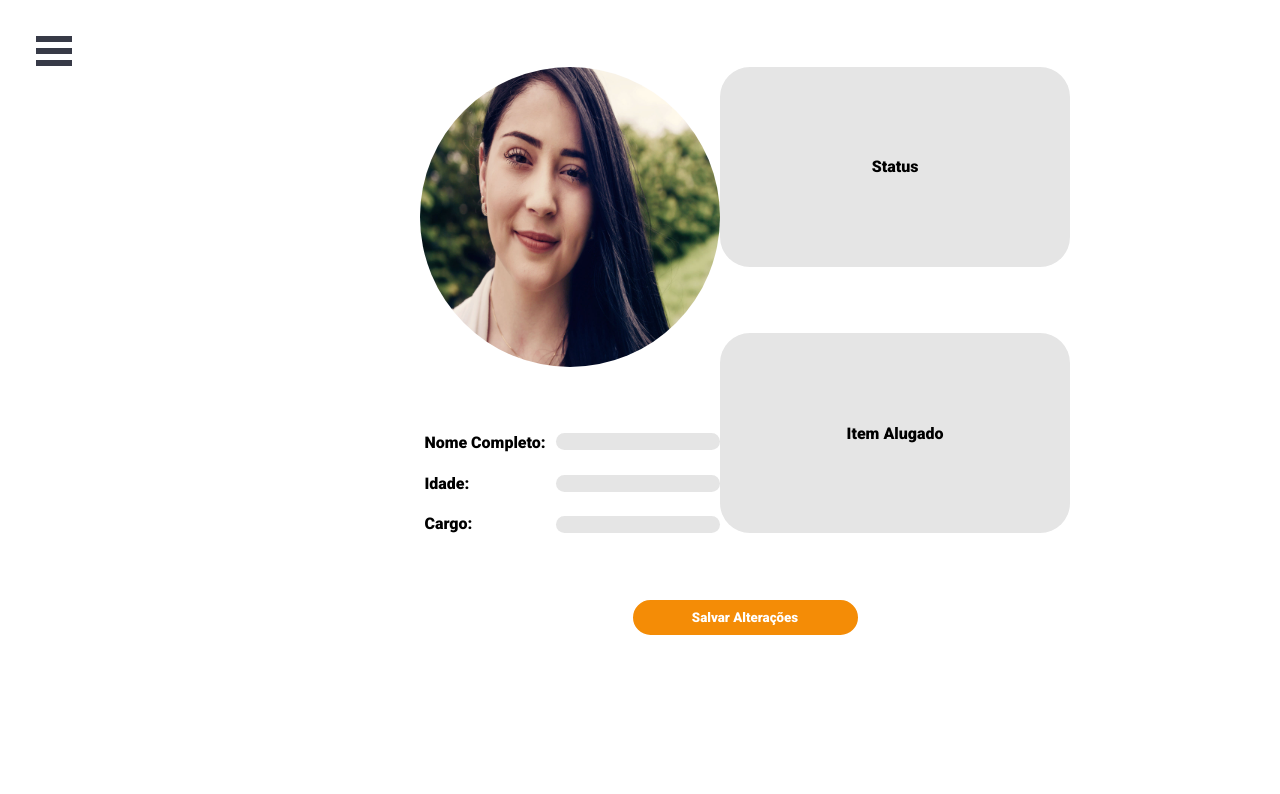
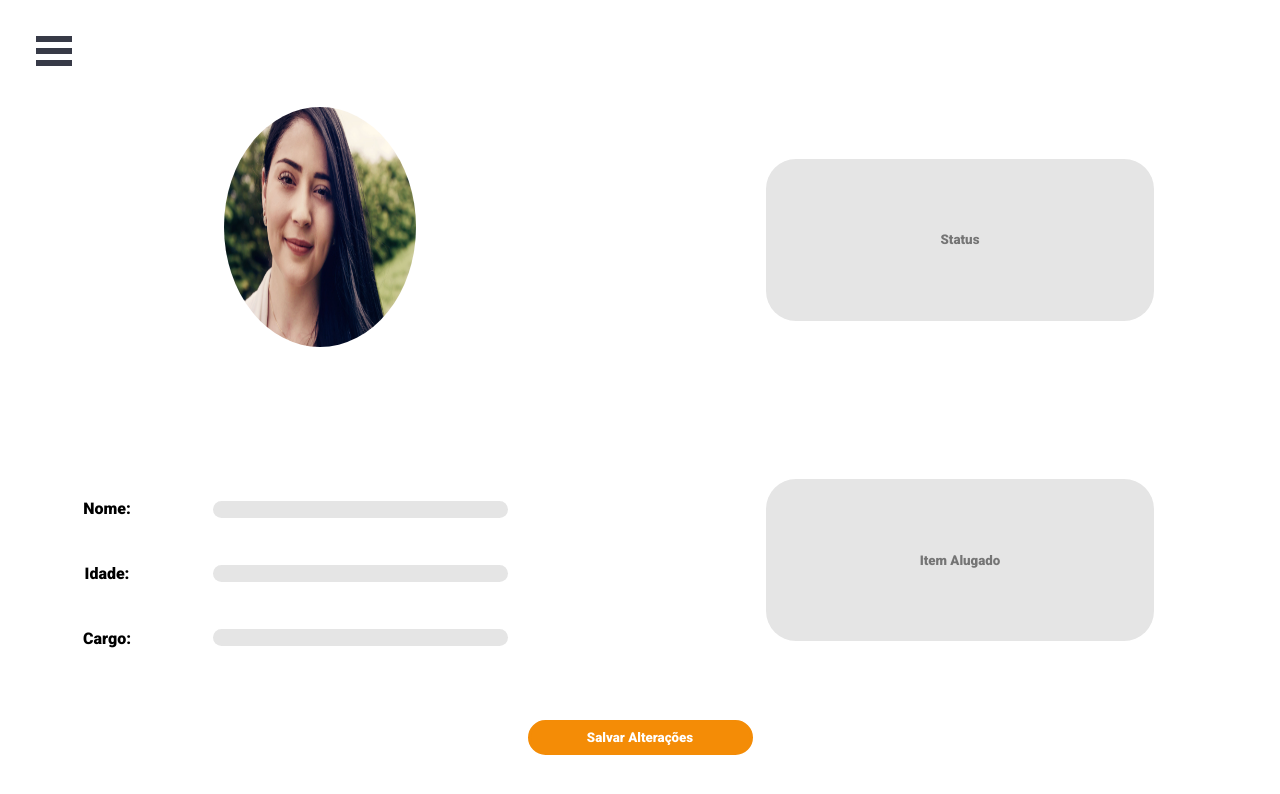
Before and after one commit to Buraym/jaguar, a React (Create React App) app: page /editar_perfil in a window 1280 px wide. Shown: the top 794 px of the page. Built offline with nearby package versions, Linux system fonts and the light colour scheme.

Commit message:
primeiro ajustes geral antes da criacao da pagina contabilidade

```diff
--- a/src/components/Notificacao.jsx
+++ b/src/components/Notificacao.jsx
@@ -15,7 +15,7 @@ function Notificacao(props) {
                     <label> { props.titulo } </label>
                     <label> { data_atual } </label>
                 </div>
-                <div className="caixa-notificacao-topico">
+                <div className="caixa-notificacao-texto">
                     <p className="input-descricao"> { props.descricao}</p>
                 </div>
             </div>
--- a/src/datafuncionarios.json
+++ b/src/datafuncionarios.json
@@ -1,56 +1,68 @@
 [
     {
         "id":"0001",
-        "nome":"Samantha",
-        "sobrenome":"Barbosa",
+        "nome":"Samantha Barbosa",
         "cargo":"Sindica",
         "escala":"Diurno",
         "salario":"3500",
-        "status":"empregado"
+        "status":"empregado",
+        "pendencias":false,
+        "ferias":"ativa",
+        "decimoterceiro":"ativo"
     },
     {
         "id":"0002",
-        "nome":"Sergio",
-        "sobrenome":"Cabral",
+        "nome":"Sergio Cabral",
         "cargo":"Contabilidade",
         "escala":"estagiario",
         "salario":"3250",
-        "status":"empregado"
+        "status":"empregado",
+        "pendencias":false,
+        "ferias":"ativa",
+        "decimoterceiro":"ativo"
     },
     {
         "id":"0003",
-        "nome":"Maria",
-        "sobrenome":"Helena",
+        "nome":"Maria Helena",
         "cargo":"Gerente",
         "escala":"Noturno",
         "salario":"3300",
-        "status":"empregado"
+        "status":"empregado",
+        "pendencias":"inativas",
+        "ferias":"ativa",
+        "decimoterceiro":"ativo"
     },
     {
         "id":"0004",
-        "nome":"Otavio",
-        "sobrenome":"Sandiego",
+        "nome":"Otavio Sandiego",
         "cargo":"Socio",
         "escala":"Diurno",
         "salario":"5500",
-        "status":"empregado"
+        "status":"empregado",
+        "pendencias":false,
+        "ferias":"ativa",
+        "decimoterceiro":"ativo"
     },
     {
         "id":"0005",
-        "nome":"Felipe",
-        "sobrenome":"Chaves",
+        "nome":"Felipe Chaves",
         "cargo":"Arquiteto",
         "escala":"Diurno",
         "salario":"3000",
-        "status":"empregado"
+        "status":"empregado",
+        "pendencias":false,
+        "ferias":"ativa",
+        "decimoterceiro":"ativo"
     },
     {
         "id":"0006",
-        "nome":"Suzana",
-        "sobrenome":"Pires",
+        "nome":"Suzana Pires",
         "cargo":"Porteira",
         "escala":"Noturno",
         "salario":"3000",
-        "status":"empregado"
+        "status":"empregado",
+        "pendencias":false,
+        "ferias":"ativa",
+        "decimoterceiro":"ativo"
     }
 ]
--- a/src/pages/EditarPerfil.jsx
+++ b/src/pages/EditarPerfil.jsx
@@ -15,10 +15,10 @@ function EditarPerfil(){
             <div className="conteudo-editar-perfil">
                 <div className="camada1">
                     <div className="coluna1">
-                        <img className="foto-perfil" src={ImagemPerfilExemplo} alt="Foto de Perfil"/>
+                        <img className="foto-de-perfil" src={ImagemPerfilExemplo} alt="Foto de Perfil"/>
                         <div className="dados">
                             <div className="caixa-identidade">
-                                <label className="nome"> Nome Completo: </label>
+                                <label className="nome"> Nome: </label>
                                 <label className="idade"> Idade: </label>
                                 <label className="cargo"> Cargo: </label>
                             </div>
@@ -30,12 +30,8 @@ function EditarPerfil(){
                         </div>
                     </div>
                     <div className="coluna2">
-                        <div className="caixa-status">
-                            <label> Status </label>
-                        </div>
-                        <div className="caixa-alugado">
-                            <label> Item Alugado </label>
-                        </div>
+                        <input className="caixa-perfil-input" type="text" placeholder="Status"/>
+                        <input className="caixa-perfil-input" type="text" placeholder="Item Alugado"/>
                     </div>
                 </div>
                 <div className="camada2ep">
--- a/src/pages/Login.jsx
+++ b/src/pages/Login.jsx
@@ -15,15 +15,16 @@ function Login() {
 
     return (
 
-        <div className="fundo">
+        <div className="conteudo-login">
 
             <div className="caixalogo">
 
-                <img src={FotoLogo} alt="foto logo" />
+                <img className="logo" src={FotoLogo} alt="foto logo" />
 
             </div>
 
             <div>
+                <div className="conteudo-input-login">
                     <form>
                         <div className="Caixa">
                             <label className="tag"> Login: </label>
@@ -34,6 +35,7 @@ function Login() {
                             <input type="text" className="caixa_tag_input"/>
                         </div>
                     </form>
+                </div>
                 <div className="Caixa_lembrar">
                     <Checkbox
                         checked={checked}
--- a/src/pages/Perfil.jsx
+++ b/src/pages/Perfil.jsx
@@ -14,18 +14,18 @@ function Perfil(){
             </div>
             <div className="conteudo-perfil">
                 <div className="coluna1">
-                    <img className="foto-perfil" src={ImagemPerfilExemplo} alt="Foto de Perfil"/>
+                    <img className="foto-de-perfil" src={ImagemPerfilExemplo} alt="Foto de Perfil"/>
                     <div className="dados-perfil">
-                        <label className="nome"> Nome Completo </label>
+                        <label className="nome"> Nome </label>
                         <label className="idade"> Idade </label>
                         <label className="status"> Morador </label>
                     </div>
                 </div>
                 <div className="coluna2">
-                    <div className="caixa-status">
+                    <div className="caixa-perfil-1">
                         <label> Status </label>
                     </div>
-                    <div className="caixa-alugado">
+                    <div className="caixa-perfil-1">
                         <label> Item Alugado </label>
                     </div>
                     <Link to="/editar_perfil">
--- a/src/styles/contabilidadestyle.css
+++ b/src/styles/contabilidadestyle.css
@@ -1,6 +1,7 @@
 .conteudo-contabilidade{
     display: flex;
-    width:stretch;
+    height:stretch;
+    width:100vw;
 
     justify-content: center;
     align-items: center;
--- a/src/styles/editarperfilstyle.css
+++ b/src/styles/editarperfilstyle.css
@@ -17,8 +17,8 @@
 
 .camada1{
     display:flex;
-    width:stretch;
-    height:stretch;
+    width:100vw;
+    height:90vh;
 
     justify-content:space-evenly;
     flex-direction: row;
@@ -30,6 +30,8 @@
     width: 30%;
 
     justify-content: space-evenly;
+    align-items: center;
+    align-content: center;
     flex-direction: column;
 }
 
@@ -41,38 +43,56 @@
 
 .dados{
     display: flex;
-    height:100px;
-    width: 300px;
+    height:30%;
+    width: 100%;
 
     justify-content: center;
-    align-items: left;
+    align-items: center;
     flex-direction: row;
 }
 
 .caixa-identidade{
     display: flex;
+    height:100%;
+    width: 30%;
 
-    justify-content: space-between;
-    align-items: flex-start;
+    justify-content: space-evenly;
+    align-items: center;
     flex-direction: column;
 }
 
 .caixa-input-editar{
     display: flex;
+    width: 65%;
+    height: 100%;
     padding-left: 10px;
 
-    justify-content: space-between;
+    justify-content: space-evenly;
     align-items: flex-start;
     flex-direction: column;
 }
 
 .input-editar-perfil{
-    width: 100%;
+    width: 70%;
     height: min-content;
     border-radius: 10px;
     background-color: #e5e5e5;
     border:none;
     outline:none;
+}
+
+.caixa-perfil-input{
+    display: flex;
+    height:20%;
+    width:60%;
+    background-color: #e5e5e5;
+    border-radius:30px;
+    outline:none;
+    border:none;
+    text-align:center;
+
+    justify-content: center;
+    align-items: center;
 }
 
 .camada2ep{
--- a/src/styles/notificacaostyle.css
+++ b/src/styles/notificacaostyle.css
@@ -14,7 +14,7 @@
 
 .caixa-notificacao{
     display:flex;
-    width:850px;
+    width:70vw;
     height:400px;
     background-color: #e5e5e5;
     box-shadow: 8px 8px 8px rgb(0,0,0,0.3);
@@ -30,7 +30,21 @@
 .caixa-notificacao-topico{
     display:flex;
     width:stretch;
-    height:;
+    height:10%;
+    padding:20px;
+
+    justify-content: space-evenly;
+    align-items: center;
+    flex-direction: column;
+}
+
+.caixa-notificacao-texto{
+    display:flex;
+    width:stretch;
+    height:60%;
+    overflow-x:scroll;
+    overflow-wrap: break-word;
+    word-break: break-all;
     padding:20px;
 
     justify-content: space-evenly;
--- a/src/styles/perfilstyle.css
+++ b/src/styles/perfilstyle.css
@@ -9,8 +9,8 @@
 
 .conteudo-perfil{
     display:flex;
-    width:100%;
-    height:100%;
+    width:100vw;
+    height:100vh;
 
     justify-content:space-evenly;
     flex-direction: row;
@@ -18,21 +18,27 @@
 
 .coluna1{
     display: flex;
-    height:600px;
+    width:50vw;
+    height:100vh;
 
     justify-content: space-evenly;
+    align-items: center;
     flex-direction: column;
 }
 
-.foto-perfil{
-    width:300px;
-    height:300px;
-    border-radius:200px;
+.foto-de-perfil{
+    width:30%;
+    min-width:150px;
+    height:30%;
+    min-height:150px;
+    border-radius: 50%;
 }
 
 .dados-perfil{
-    height:100px;
     display: flex;
+    width:60%;
+    height:30%;
+
     justify-content: center;
     align-items: left;
     flex-direction: column;
@@ -40,28 +46,18 @@
 
 .coluna2{
     display: flex;
-    height:600px;
+    width:50vw;
+    height:100vh;
 
     justify-content: space-evenly;
     align-items: center;
     flex-direction: column;
 }
 
-.caixa-status{
+.caixa-perfil-1{
     display: flex;
-    height:200px;
-    width:350px;
-    background-color: #e5e5e5;
-    border-radius:30px;
-
-    justify-content: center;
-    align-items: center;
-}
-
-.caixa-alugado{
-    display: flex;
-    height:200px;
-    width:350px;
+    height:20%;
+    width:60%;
     background-color: #e5e5e5;
     border-radius:30px;
 
```
Also changed, not shown: src/pages/Funcionarios.jsx (+16 -64 lines), src/styles/loginstyle.css (+21 -12 lines), public/robots.txt, 1 other file (tests, documents, lock files or other folders). Lines whose indentation alone changed are shown as unchanged.
